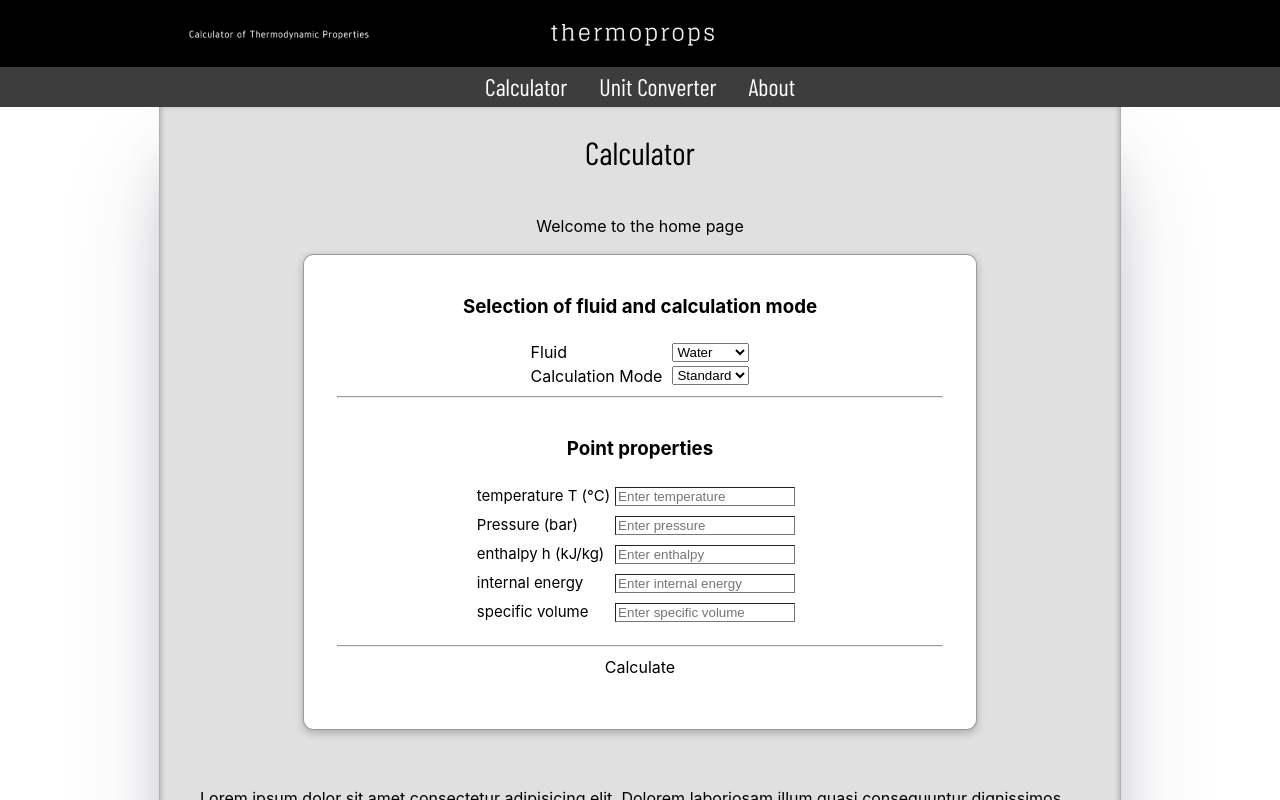
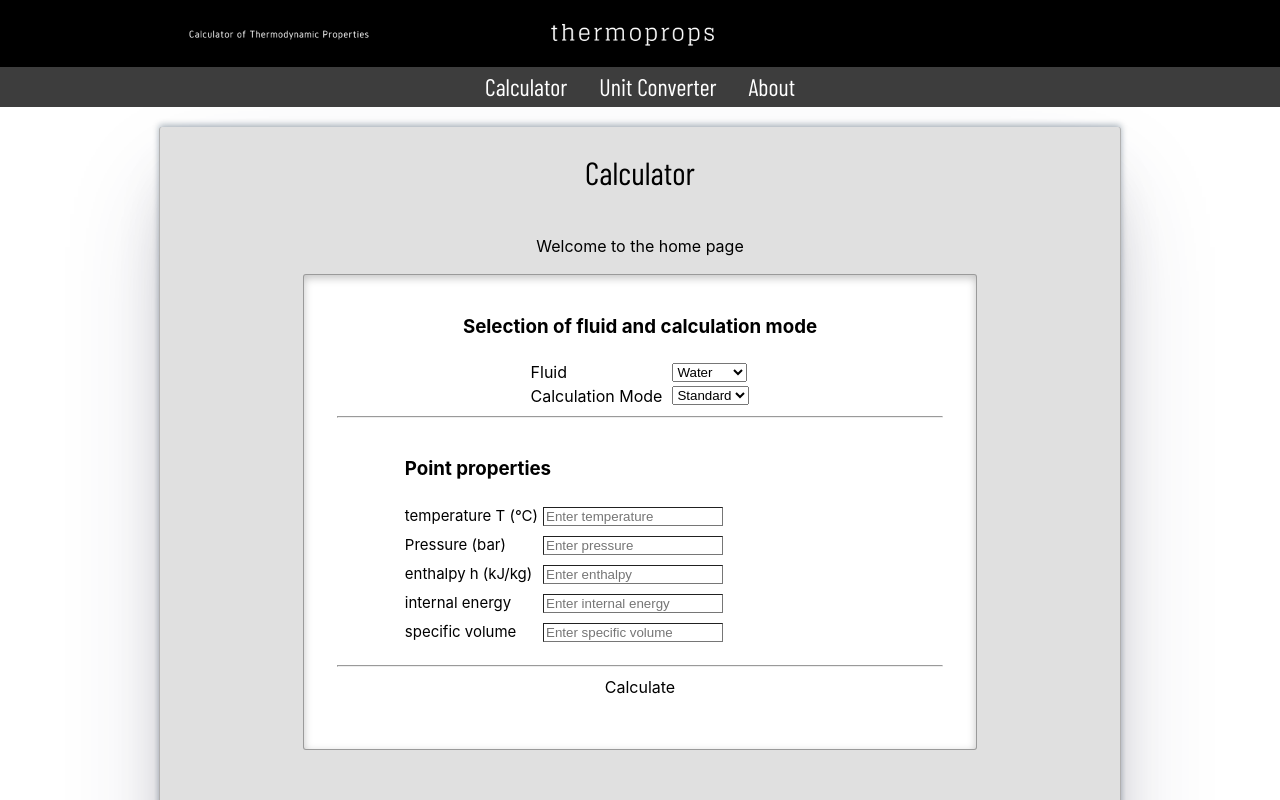
Before and after one commit to eraycancelik/thermoprops, a React (Vite) app in the folder frontend/: page / in a window 1280 px wide. Shown: the top 800 px of the page. Built offline with nearby package versions, Linux system fonts and the light colour scheme.

Commit message:
page effect

```diff
--- a/frontend/src/App.css
+++ b/frontend/src/App.css
@@ -10,31 +10,30 @@
   min-height: 100vh;
 }
 .wall {
+  display: grid;
+  grid-template-columns: auto auto auto;
+  justify-content:center;
+  align-items: center;
   flex-grow: 1;
   overflow-y: auto;
   margin: 0 ;
   padding: 0;
   text-align: center;
-  display: flex;
-  flex-direction: row;
-  justify-content: center;
-  align-items: center;
-  align-items: stretch;
-  width: 100%;
   background-color: rgb(255, 255, 255);
-
+  height: 100%;
 }
 .conta {
-  margin: 0px;
-  min-height: 100%;
+
+  margin: 20px;
   display: flex;
   flex-direction: column;
   justify-content: center;
   align-items: center;
   max-width: var(--main-width);
   width: 100%;
+  border-radius: 3px;
   border-right:solid 1px rgba(0, 0, 0, 0.212);
   border-left:solid 1px rgba(0, 0, 0, 0.212);
   background-color: rgb(224, 224, 224);
-  box-shadow: rgba(50, 50, 93, 0.25) 0px 50px 100px -20px, rgba(0, 0, 0, 0.3) 0px 30px 60px -30px, rgba(10, 37, 64, 0.35) 0px -2px 6px 0px inset;
+  box-shadow: rgba(50, 50, 93, 0.25) 0px 50px 100px -20px, rgba(0, 0, 0, 0.3) 0px 30px 60px -30px, rgba(10, 37, 64, 0.35) 0px -2px 6px 0px ;
 }
--- a/frontend/src/components/Table/InputArea.css
+++ b/frontend/src/components/Table/InputArea.css
@@ -1,7 +1,7 @@
 .inputContainer{
     display: flex;
     flex-direction: column;
-    align-items: center;
+    align-items: start;
     justify-content: center;
     margin: 10px;
     width: 70%;
--- a/frontend/src/components/Table/SelectionArea.css
+++ b/frontend/src/components/Table/SelectionArea.css
@@ -11,6 +11,3 @@
     justify-content: space-evenly;
     align-items: start;
 }
-select{
-    width: 100%;
-}
--- a/frontend/src/components/Table/Table.css
+++ b/frontend/src/components/Table/Table.css
@@ -1,5 +1,5 @@
 .mainTable{
-    border-radius: 10px;
+    border-radius: 3px;
     border: solid 1px rgba(0, 0, 0, 0.397);
     background-color: white;
     width: 70%;
@@ -9,7 +9,7 @@
     height: 100%;
     padding-top: 20px;
     padding-bottom: 50px;
-    box-shadow: rgba(0, 0, 0, 0.24) 0px 3px 8px;
+    box-shadow: rgba(0, 0, 0, 0.24) 0px 3px 8px inset;
 }
 
 hr{
--- a/frontend/src/index.css
+++ b/frontend/src/index.css
@@ -42,4 +42,5 @@ body {
 .textField{
   padding: 40px;
   text-align: left;
+  font-size: 15px;
 }
```
